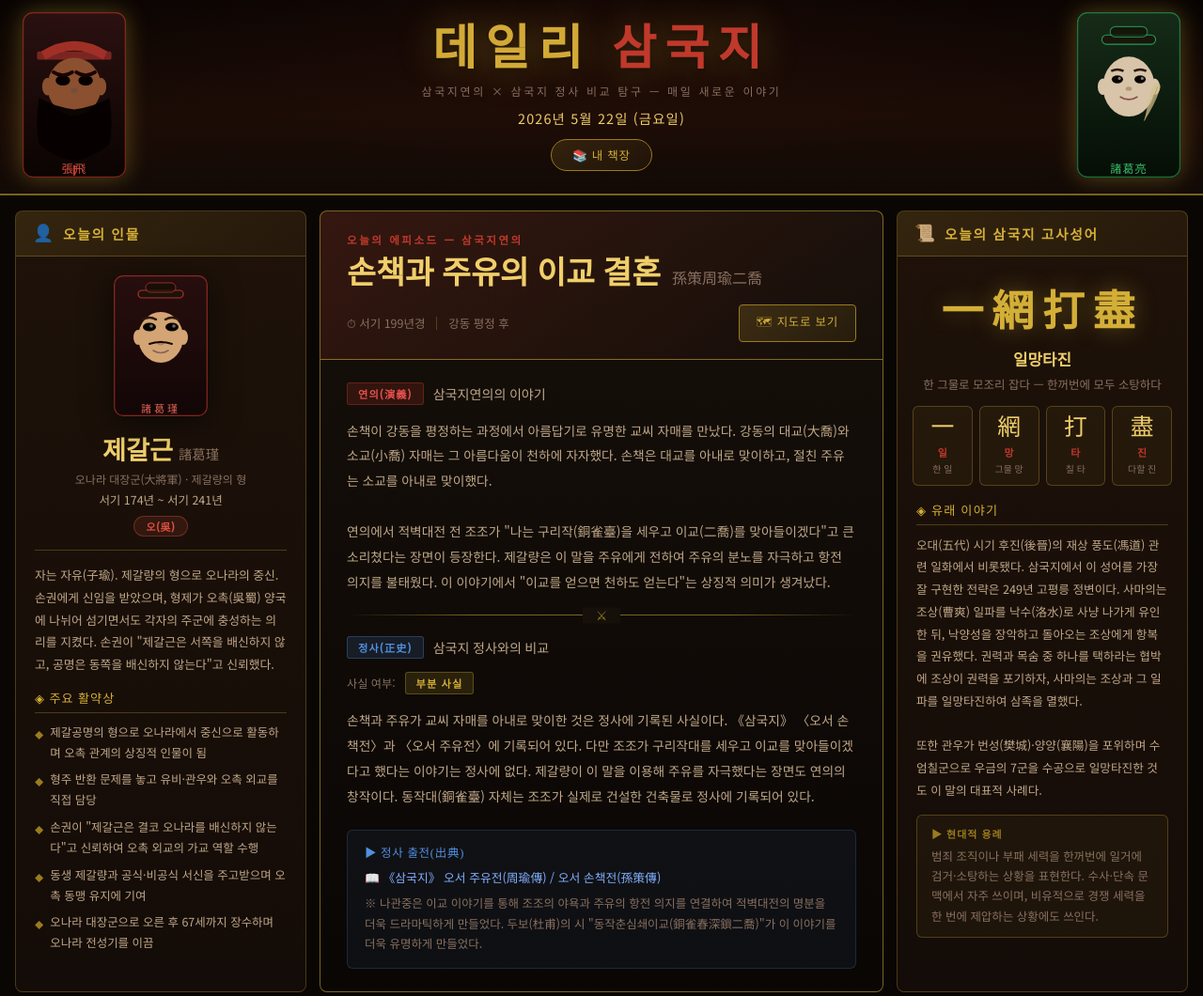
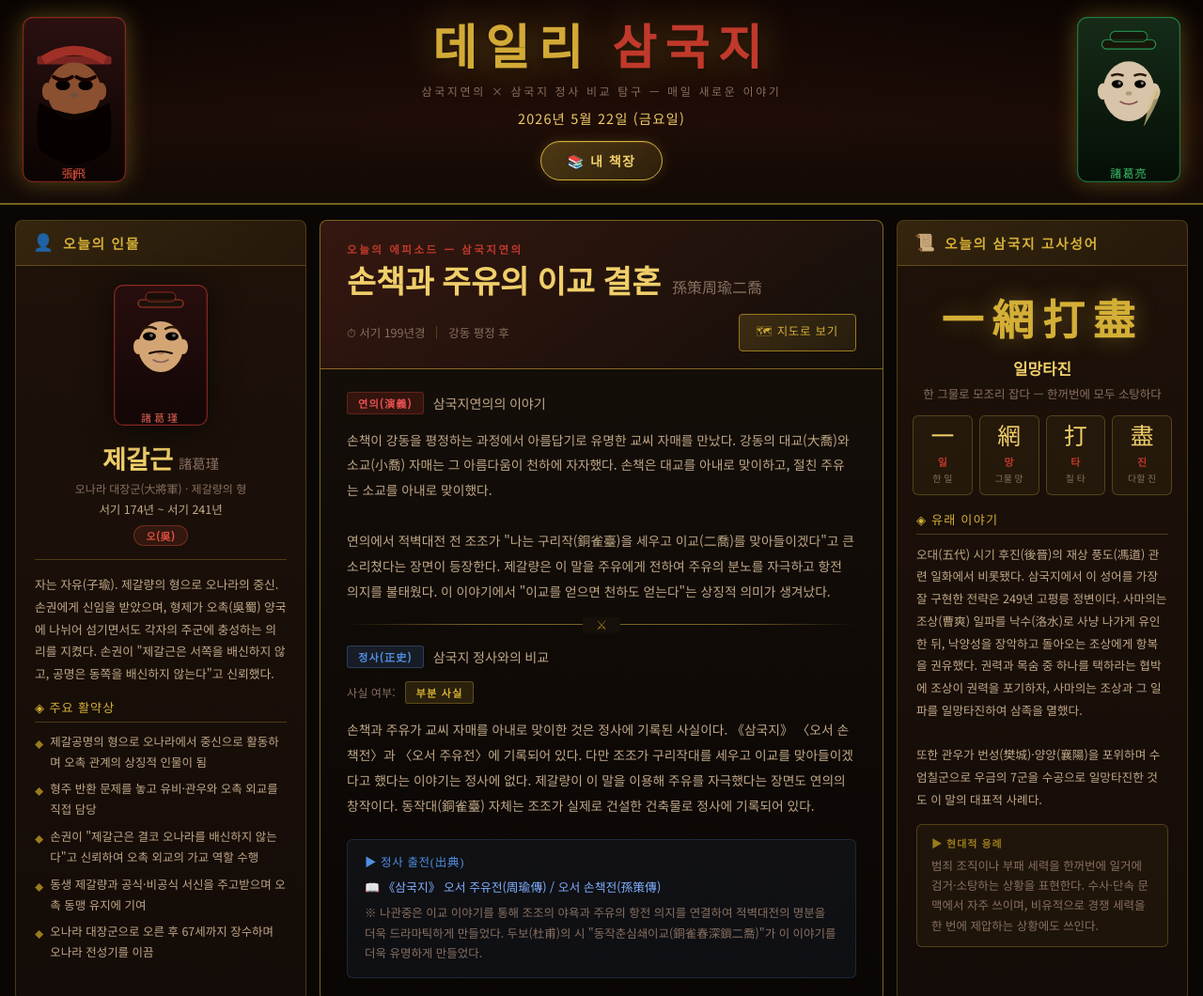
Before and after one commit to mimthedust/threekingdoms, a plain HTML site: page index.html in a window 1280 px wide. Shown: the top 1060 px of the page at 94% size. Drawn offline with Linux system fonts and the light colour scheme.

Commit message:
style: 내 책장 버튼 크기·가시성 강화
패딩·폰트 크기 확대, 테두리·글자색 강화, 글로우 box-shadow 추가
호버 시 translateY 애니메이션으로 인터랙션 개선

Co-Authored-By: Claude Sonnet 4.6 <noreply@anthropic.com>

```diff
--- a/css/style.css
+++ b/css/style.css
@@ -234,14 +234,20 @@ body { background: var(--bg-deep); color: var(--text); font-family: 'Noto Serif
 
 /* ── BOOKSHELF ── */
 .bookshelf-btn {
-  margin-top: 12px;
-  padding: 7px 22px;
-  background: linear-gradient(135deg, rgba(212,175,55,0.14) 0%, rgba(212,175,55,0.05) 100%);
-  border: 1px solid var(--gold-dark); border-radius: 20px;
-  color: var(--gold); font-family: 'Noto Sans KR', sans-serif; font-size: 0.78rem;
-  cursor: pointer; transition: all 0.2s; letter-spacing: 0.06em;
+  margin-top: 14px;
+  padding: 10px 28px;
+  background: linear-gradient(135deg, rgba(212,175,55,0.28) 0%, rgba(212,175,55,0.12) 100%);
+  border: 1.5px solid var(--gold); border-radius: 24px;
+  color: var(--gold-light); font-family: 'Noto Sans KR', sans-serif; font-size: 0.88rem; font-weight: 600;
+  cursor: pointer; transition: all 0.2s; letter-spacing: 0.1em;
+  box-shadow: 0 0 14px rgba(212,175,55,0.18), inset 0 1px 0 rgba(212,175,55,0.2);
 }
-.bookshelf-btn:hover { background: linear-gradient(135deg, rgba(212,175,55,0.28) 0%, rgba(212,175,55,0.14) 100%); border-color: var(--gold); color: var(--gold-light); }
+.bookshelf-btn:hover {
+  background: linear-gradient(135deg, rgba(212,175,55,0.45) 0%, rgba(212,175,55,0.25) 100%);
+  border-color: var(--gold-light); color: #fff;
+  box-shadow: 0 0 22px rgba(212,175,55,0.35), inset 0 1px 0 rgba(212,175,55,0.3);
+  transform: translateY(-1px);
+}
 .bs-modal-inner { max-width: 680px; }
 .bs-list { padding: 10px 18px 20px; max-height: 68vh; overflow-y: auto; }
 .bs-empty { text-align: center; color: var(--text-muted); font-family: 'Noto Sans KR', sans-serif; font-size: 0.83rem; padding: 48px 0; line-height: 2; }
```
